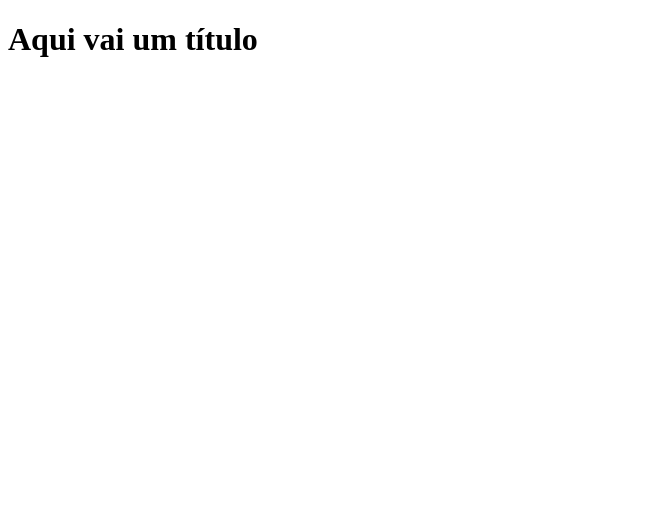
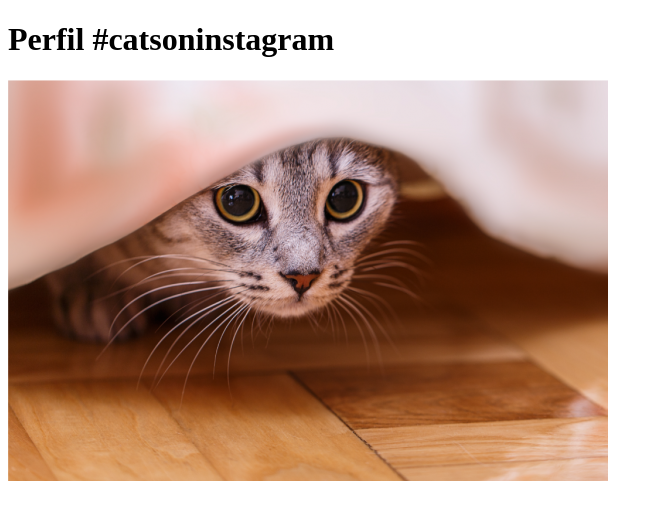
Before and after one commit to andressadellay/atividade4, a plain HTML site: page index.html in a window 1280 px wide. Shown: the whole page, without its empty margins (0-663 px from the left). Drawn offline with Linux system fonts and the light colour scheme.

Commit message:
enviando subpasta imagens e modificação da index.html

```diff
--- a/index.html
+++ b/index.html
@@ -4,7 +4,7 @@
 
  <head>
 
-   <title>Título da página</title>
+   <title>Fanpage de Gatinhos</title>
 
    <meta charset="utf-8">
 
@@ -12,7 +12,9 @@
 
  <body>
 
-   <h1>Aqui vai um título</h1>
+   <h1>Perfil #catsoninstagram</h1>
+
+   <img src="imagens/gato.png" />
 
  </body>
 
```
Also changed, not shown: imagens/gato.png (added).
